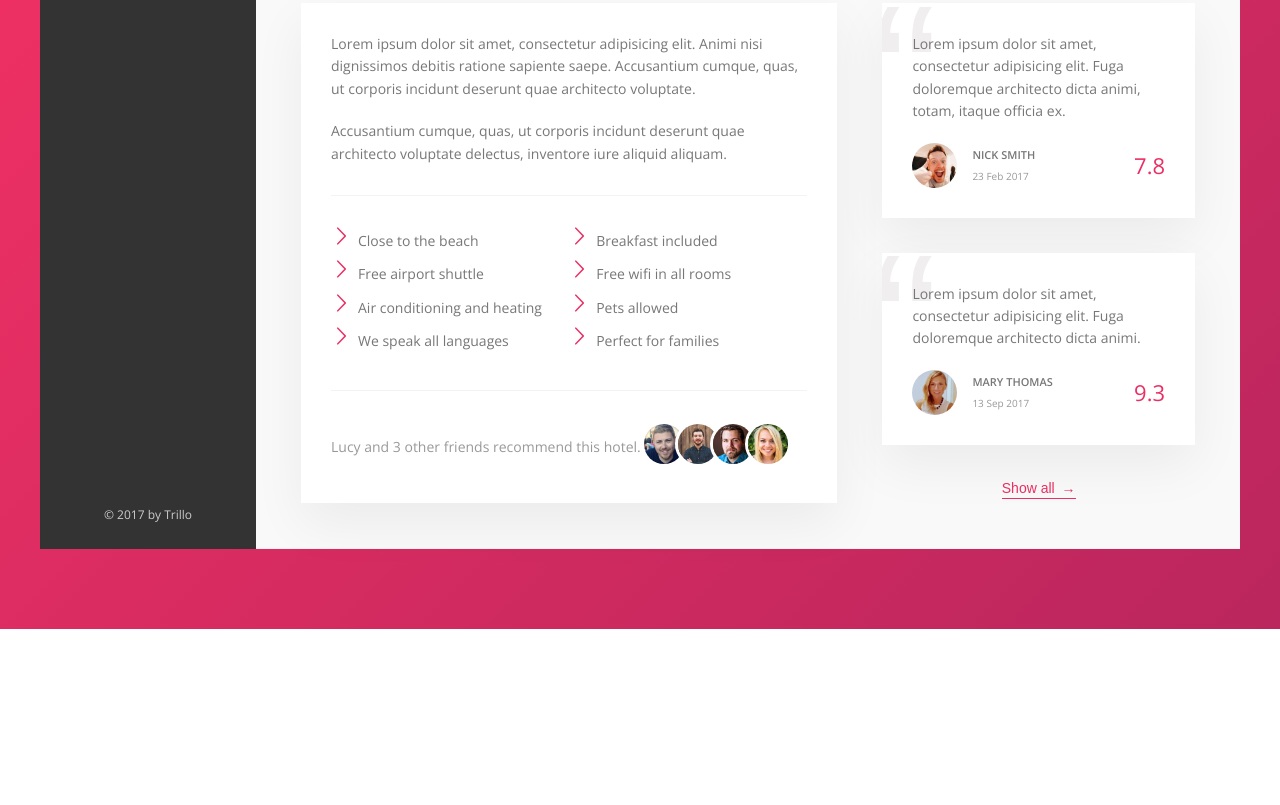
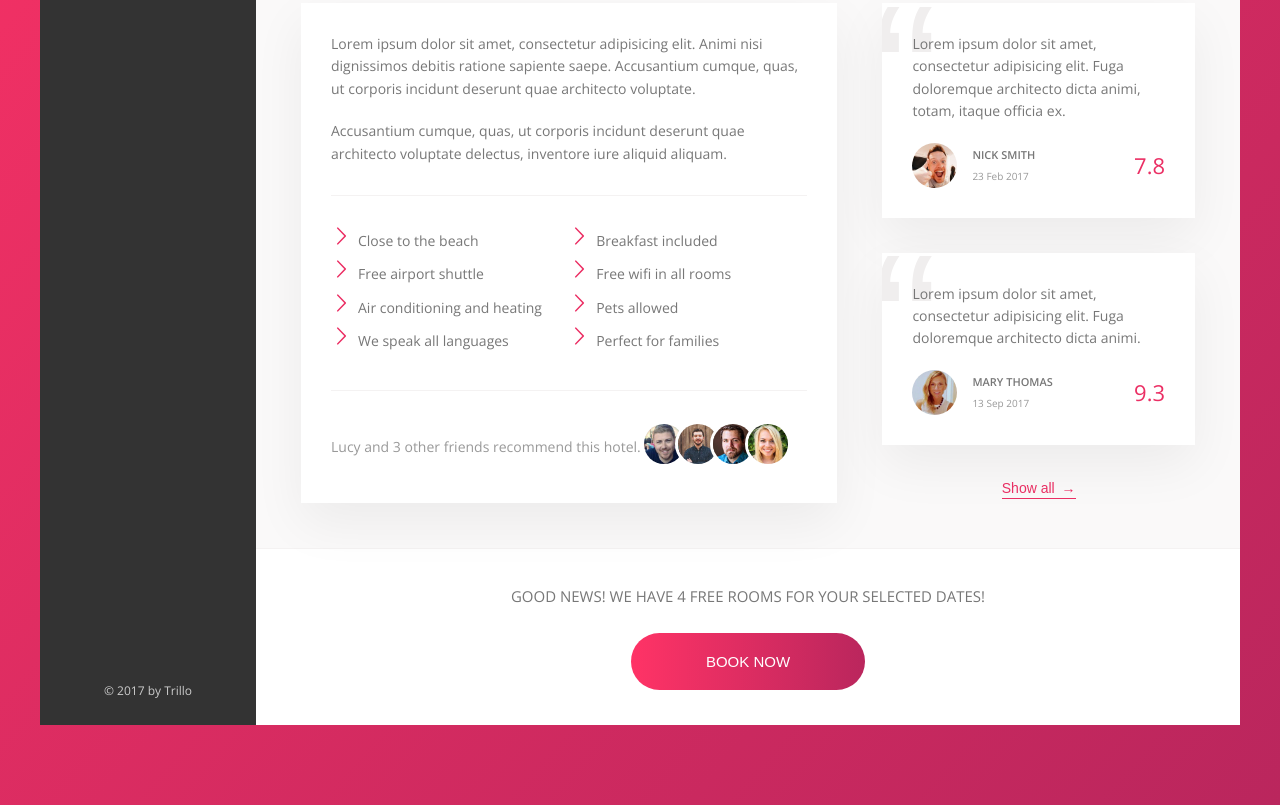
Before and after one commit to PJLindsay/trillo, a website: page index.html in a window 1280 px wide. Shown: the part 644-1449 px from the top of the page. Before the commit the page ends 1273 px from the top, so only its background shows below. Drawn offline with nearby package versions, Linux system fonts and the light colour scheme.

Commit message:
Add styling for CTA Section

```diff
--- a/index.html
+++ b/index.html
@@ -205,6 +205,17 @@
                         </div>
                     </div>
 
+                    <div class="cta">
+                        <h2 class="cta__book-now">
+                            Good news! We have 4 free rooms for your selected dates!
+                        </h2>
+                        <button class="btn">
+                            <span class="btn__visible">Book now</span>
+                            <span class="btn__invisible">Only 4 rooms left</span>
+
+                        </button>
+                    </div>
+
                 </main>
             </div>
         </div>
--- a/sass/_components.scss
+++ b/sass/_components.scss
@@ -469,3 +469,70 @@
     z-index: 1;
   }
 }
+
+
+///////////////////////////////////////////////////////////
+// CALL TO ACTION
+.cta {
+  padding: 3.5rem 0;
+  text-align: center;
+
+  &__book-now {
+    font-size: 1.5rem;
+    font-weight: 300;
+    text-transform: uppercase;
+    margin-bottom: 2.5rem;
+  }
+}
+
+///////////////////////////////////////////////////////////
+// CALL TO ACTION
+.btn {
+  font-size: 1.5rem;
+  font-weight: 300;
+  text-transform: uppercase;
+  border-radius: 100px;
+  border: none;
+  background-image: linear-gradient(to right, var(--color-primary-light), var(--color-primary-dark));
+  color: #fff;
+  position: relative;
+  overflow: hidden;
+  cursor: pointer;
+
+  // select child elements (visible/invisible) to make this more DRY
+  & > * {
+    display: inline-block;
+    height: 100%;
+    width: 100%;
+    transition: all, .2s;
+  }
+
+  &__visible {
+    padding: 2rem 7.5rem;
+  }
+
+  &__invisible {
+    position: absolute;
+    padding: 2rem 0;
+    left: 0;
+    top: -100%;
+  }
+
+  &:hover {
+    background-image: linear-gradient(to left, var(--color-primary-light), var(--color-primary-dark));
+  }
+
+  &:hover &__visible {
+    transform: translateY(100%);
+  }
+
+  &:hover &__invisible {
+    top: 0;
+  }
+
+  &:focus {
+    outline: none;
+    animation: pulsate 1s infinite;
+  }
+
+}
```
Also changed, not shown: css/style.css.
